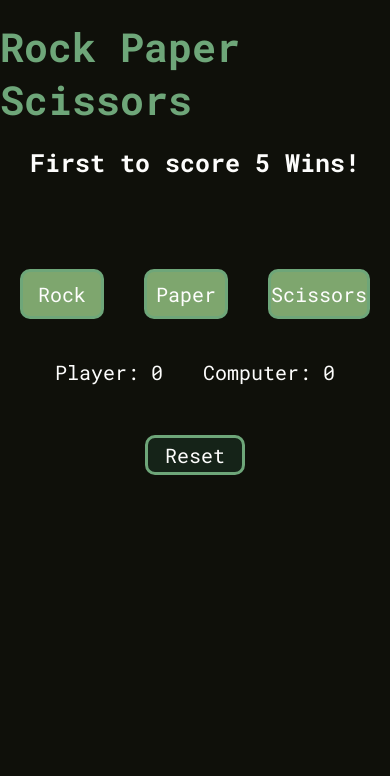
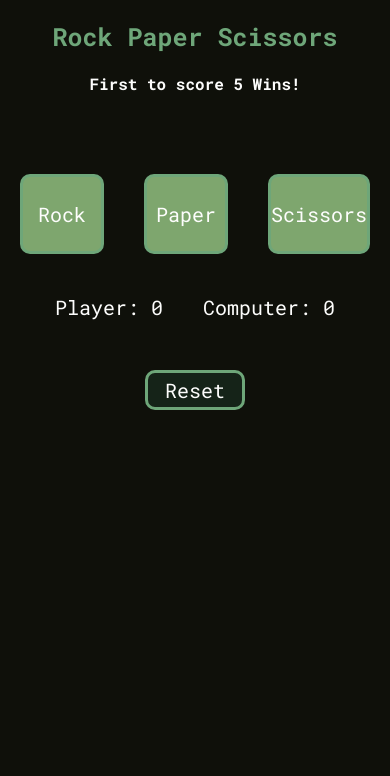
Before and after one commit to fazzal-dev/rock-paper-scissors, a plain HTML site: page index.html in a window 390 px wide. Shown: the top 776 px of the page. Drawn offline with Linux system fonts and the light colour scheme.

Commit message:
updated style.css

```diff
--- a/style.css
+++ b/style.css
@@ -147,14 +147,14 @@ img:hover {
 
 @media (max-width: 570px) {
   header h1 {
-    font-size: 40px;
+    font-size: 25px;
   }
   header h3 {
-    font-size: 25px;
+    font-size: 16px;
   }
 
   .score-info {
-    font-size: 29px;
+    font-size: 20px;
   }
 
   .score p {
@@ -167,8 +167,8 @@ img:hover {
 
   .btn {
     width: 150px;
-    height: 50px;
-    margin: 90px 20px 20px 20px;
+    height: 80px;
+    margin: 80px 20px 20px 20px;
     font-size: 20px;
   }
 
```
